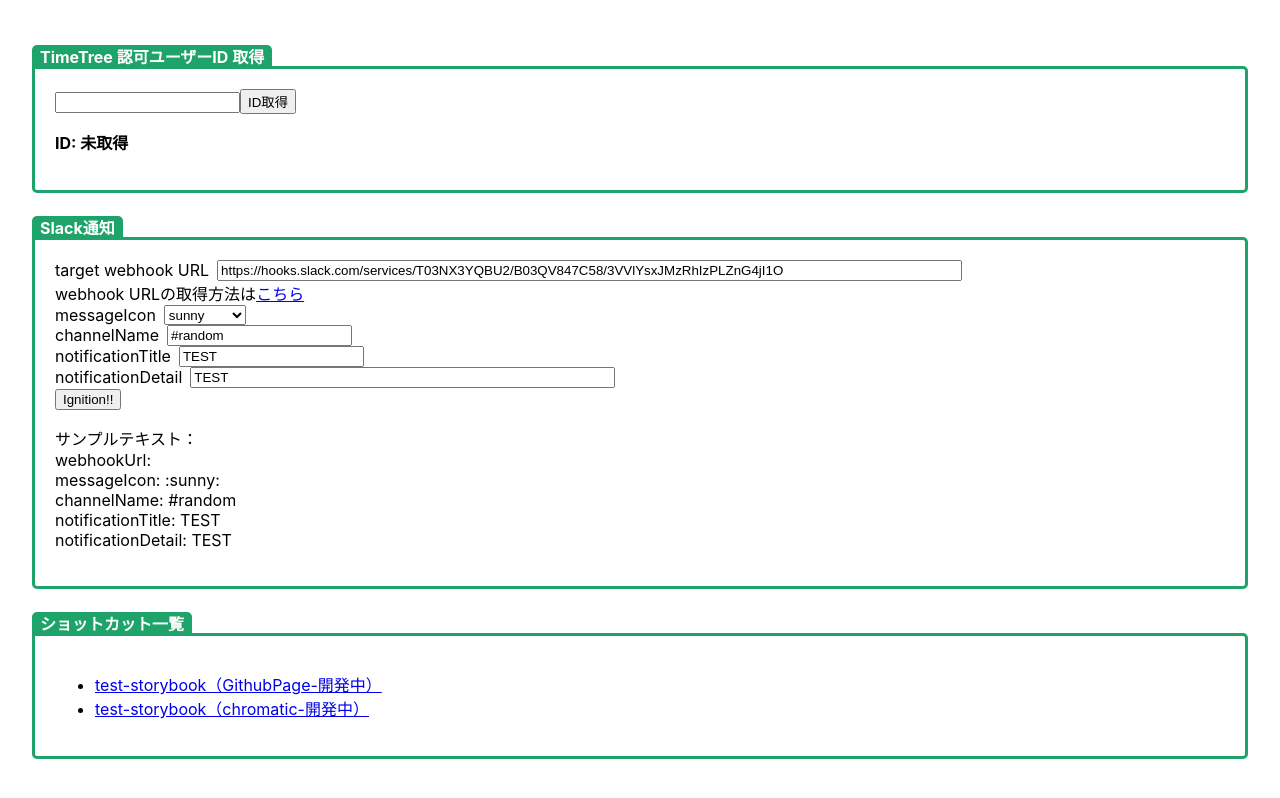
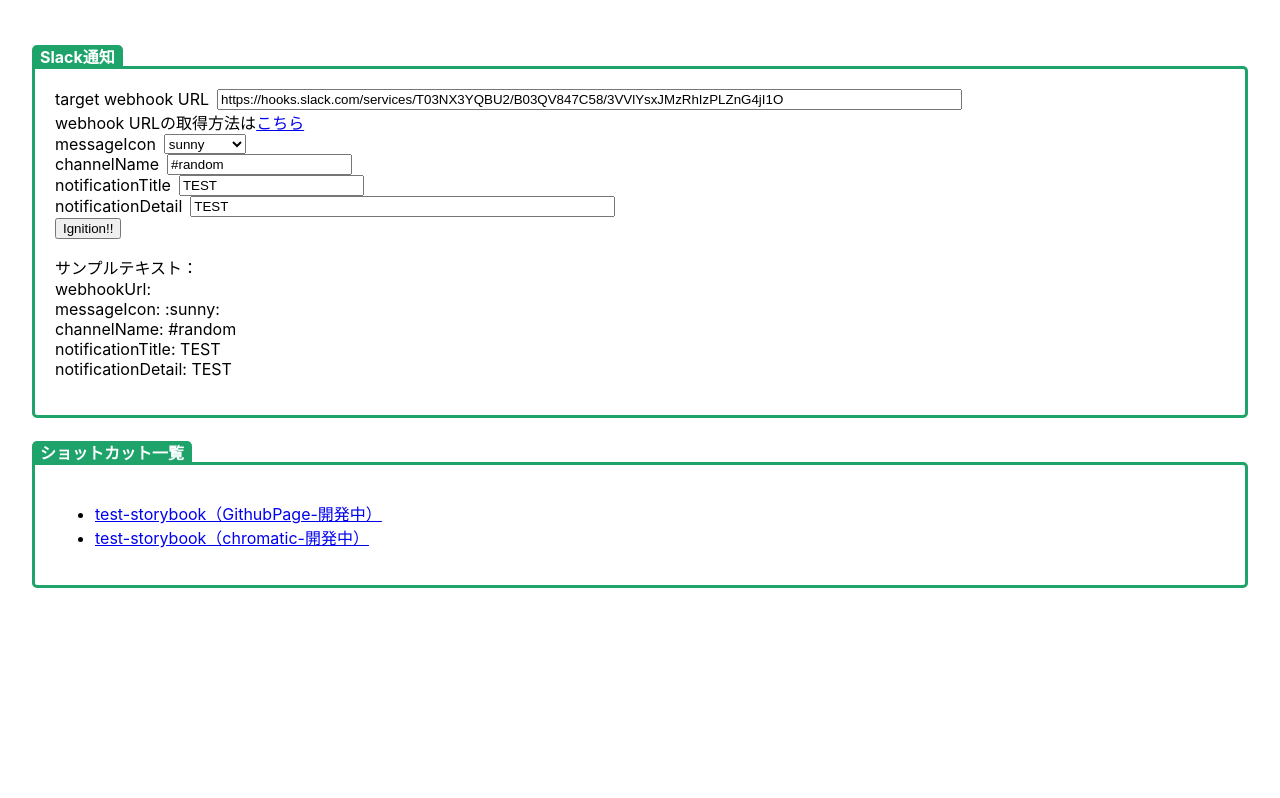
Before and after one commit to PheasantDevil/test-various-tools, a React (Create React App) app: page / in a window 1280 px wide. Built offline with nearby package versions, Linux system fonts and the light colour scheme.

Commit message:
chore: hide components using timetree api

```diff
--- a/src/App.tsx
+++ b/src/App.tsx
@@ -3,17 +3,11 @@ import './App.scss';
 import CommonFrame from 'components/molucules/CommonFrame/CommonFrame';
 import ShortcutList from 'components/molucules/shortcut-list/shortcut-list';
 import SlackNotification from 'components/organism/slack/slackNotification';
-import TimeTreeIdInfo from 'components/organism/TimeTree/IdInfo/IdInfo';
 
 function App() {
   return (
     <div className="App">
       {/* <ReactApp /> */}
-      <CommonFrame
-        viewComponent={<TimeTreeIdInfo />}
-        componentName="timetreeIdInfo"
-        frameTitle="TimeTree 認可ユーザーID 取得"
-      />
       <CommonFrame
         viewComponent={<SlackNotification />}
         componentName="slackNotification"
```
